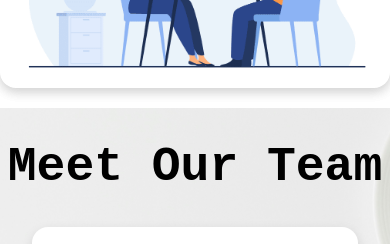
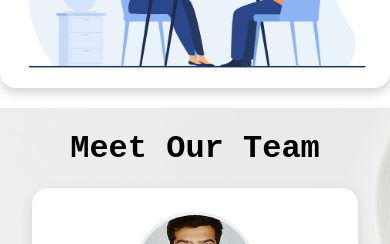
Before and after one commit to vamsichandamala/coderkytes, a React (Create React App) app: page / in a window 390 px wide. Shown: the part 2480-2724 px from the top of the page. Built offline with nearby package versions, Linux system fonts and the light colour scheme.

Commit message:
heading founders size  changes commit

```diff
--- a/src/pages/Founders.css
+++ b/src/pages/Founders.css
@@ -17,3 +17,12 @@
 
 
 }
+.founders-title{
+    font-size: 3rem;
+}
+
+@media (max-width: 500px) {
+    .founders-title{
+        font-size: 2rem;
+    }
+}
--- a/src/pages/Founders.js
+++ b/src/pages/Founders.js
@@ -30,7 +30,7 @@ const persons_list = [
 const Founders=()=>{
     return(
 <div className="founders-container">
-    <h1 className='founders-title'style={{fontSize:"3rem"}} >Meet Our Team</h1>
+    <h1 className='founders-title' >Meet Our Team</h1>
     <div className='founders-grid'>
         {persons_list.map((person, index) => (
             <FounderCard key={index} name={person.name} title={person.title} image={person.image} />
```
